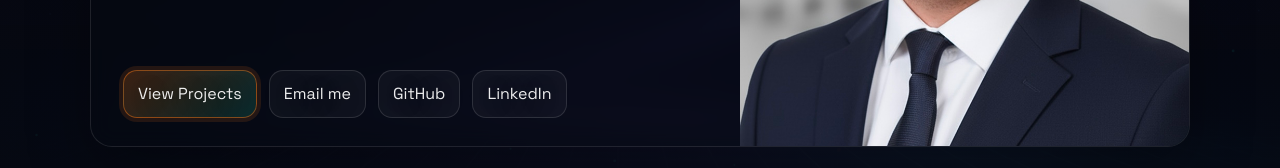
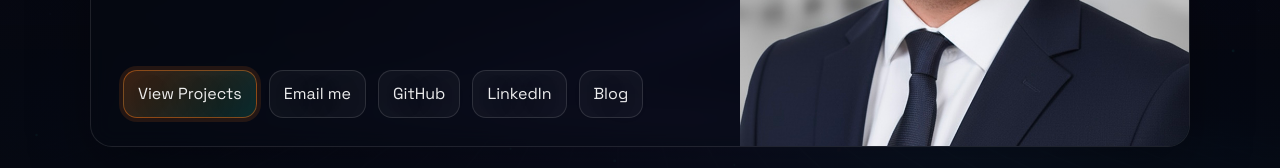
Before and after one commit to mostafakanaan/Personal_Portfolio, a React (Vite) app: page / in a window 1280 px wide. Shown: the part 486-654 px from the top of the page. Built offline with nearby package versions, Linux system fonts and the light colour scheme; no server answers.

Commit message:
feat(blog): add /blog routes and Blog nav button

```diff
--- a/src/App.jsx
+++ b/src/App.jsx
@@ -11,6 +11,8 @@ import AufgabenPage from "./pages/AufgabenPage";
 import AufgabeDetailPage from "./pages/AufgabeDetailPage";
 import QuizPage from "./pages/QuizPage";
 import ProjectDetailPage from "./pages/ProjectDetailPage";
+import BlogListPage from "./pages/BlogListPage";
+import BlogPostPage from "./pages/BlogPostPage";
 import Background from "./components/Background";
 import { AnimatedSkillGroup } from "./components/AnimatedSkillChip";
 import AnimatedExperienceCard from "./components/AnimatedExperienceCard";
@@ -166,6 +168,9 @@ function PortfolioPage({ t, lang, setLang, meta, profileView }) {
                   </AnimatedButton>
                   <AnimatedButton className="btn btnGhost" href={profileView.links.linkedin} target="_blank" rel="noreferrer" delay={1.4}>
                     LinkedIn
+                  </AnimatedButton>
+                  <AnimatedButton className="btn btnGhost" href="/blog" delay={1.5}>
+                    Blog
                   </AnimatedButton>
                 </motion.div>
               </div>
@@ -764,6 +769,8 @@ export default function App() {
           <ProjectDetailPage t={t} lang={lang} setLang={setLang} meta={meta} profileView={profileView} />
         }
       />
+      <Route path="/blog" element={<BlogListPage />} />
+      <Route path="/blog/:slug" element={<BlogPostPage />} />
       <Route path="/chat" element={<ChatPage />} />
       <Route path="/DfA/Aufgaben" element={<AufgabenPage />} />
       <Route path="/DfA/Aufgaben/:number" element={<AufgabeDetailPage />} />
```
